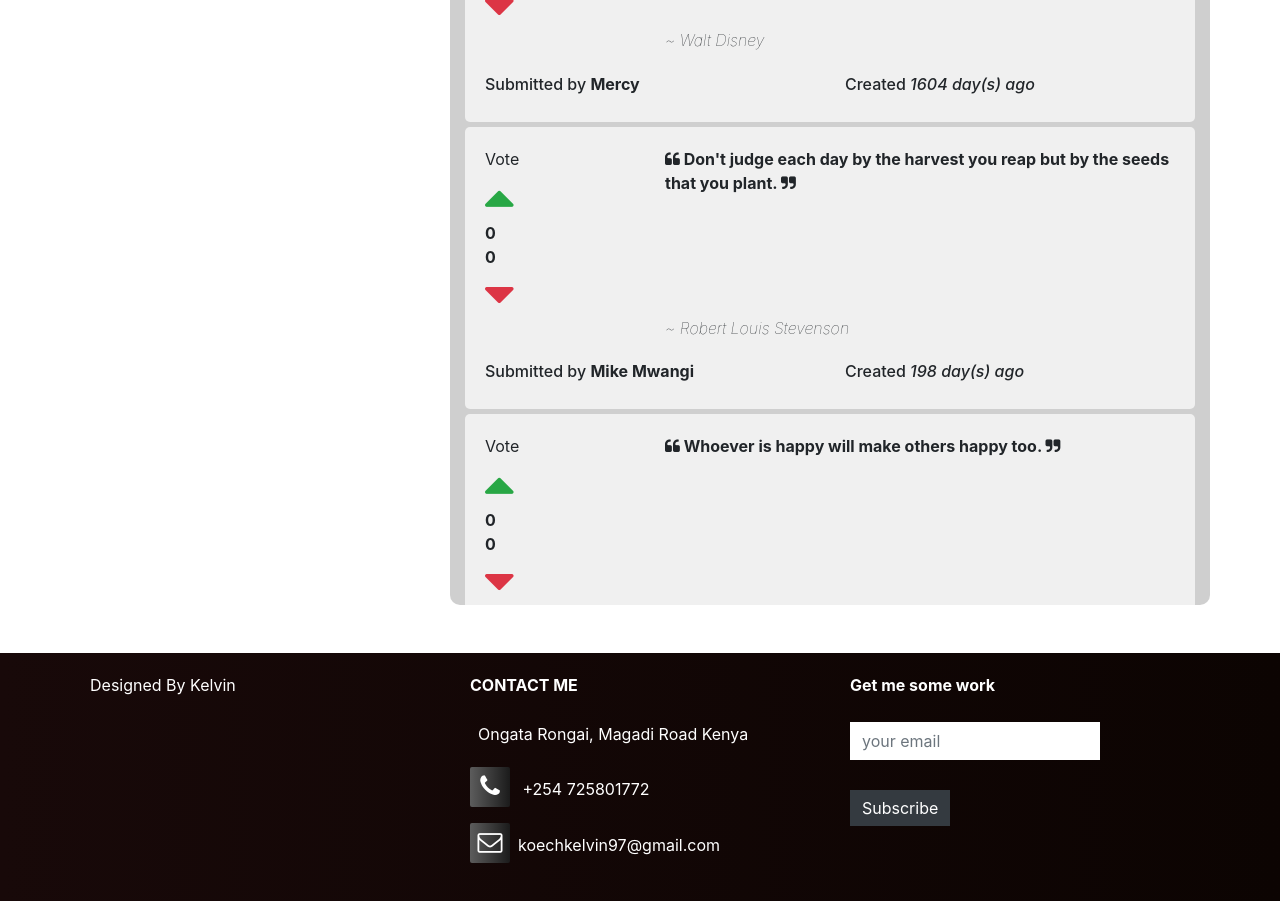
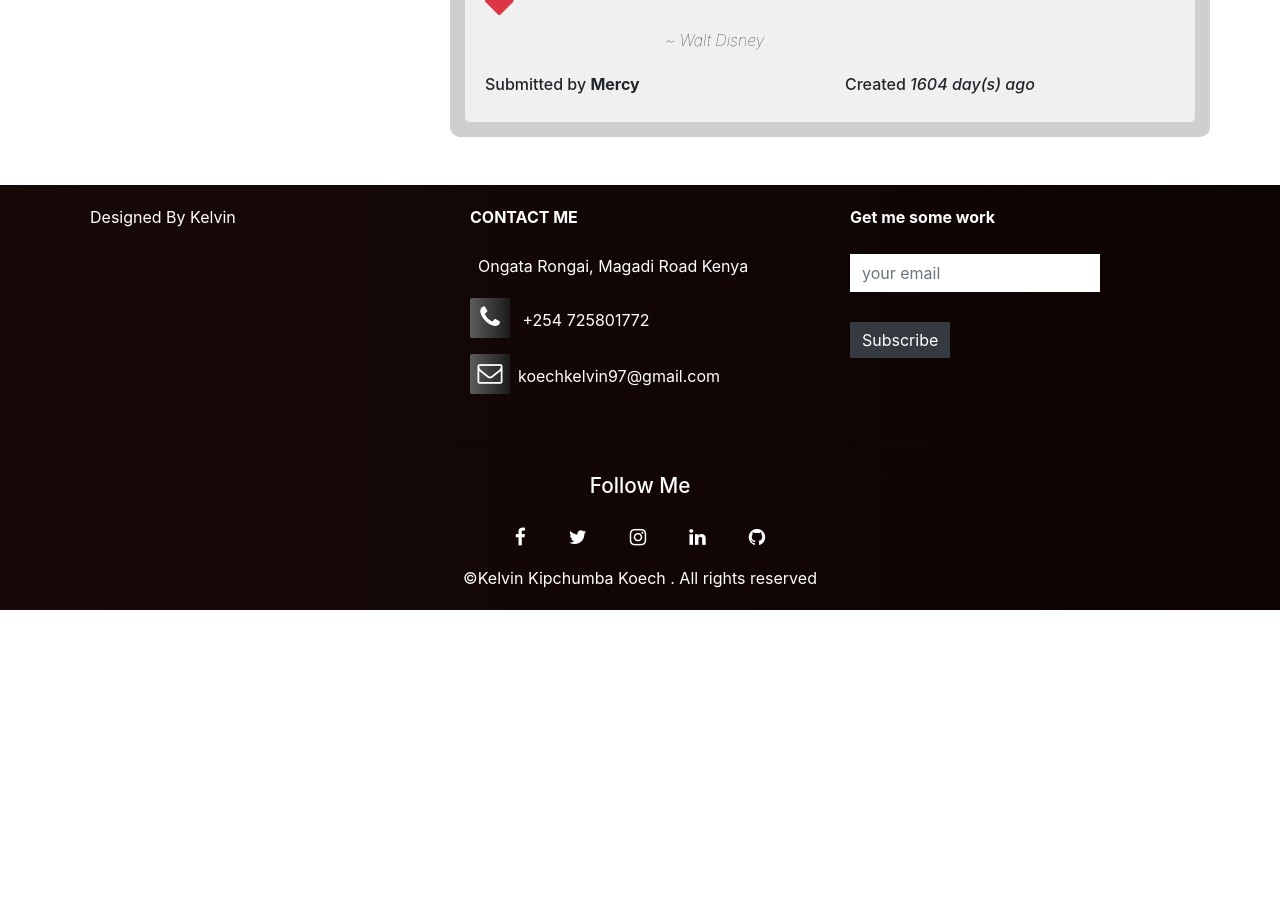
Before and after one commit to k-koech/Angular-Quotes, an Angular app: page / in a window 1280 px wide. Shown: the part 1300-2201 px from the top of the page. After the commit the page ends 1910 px from the top, so only its background shows below. Built offline with nearby package versions, Linux system fonts and the light colour scheme.

Commit message:
removed quotes in an array

```diff
--- a/src/app/quote/quote.component.ts
+++ b/src/app/quote/quote.component.ts
@@ -12,8 +12,6 @@ export class QuoteComponent{
   quotes:Quote[] = [
     new Quote(1,'The greatest glory in living lies not in never falling, but in rising every time we fall.','Nelson Mandela', 'Kelvin',new Date(2021,6,13),0,0),
     new Quote(2,'The way to get started is to quit talking and begin doing.','Walt Disney', 'Mercy',new Date(2017,1,24),0,0),
-    new Quote(3,'Don\'t judge each day by the harvest you reap but by the seeds that you plant.','Robert Louis Stevenson', 'Mike Mwangi',new Date(2020,11,31),0,0),
-    new Quote(4,'Whoever is happy will make others happy too.','Anne Frank', 'Joel',new Date(2021,1,9),0,0),
   ];
 
 
```
